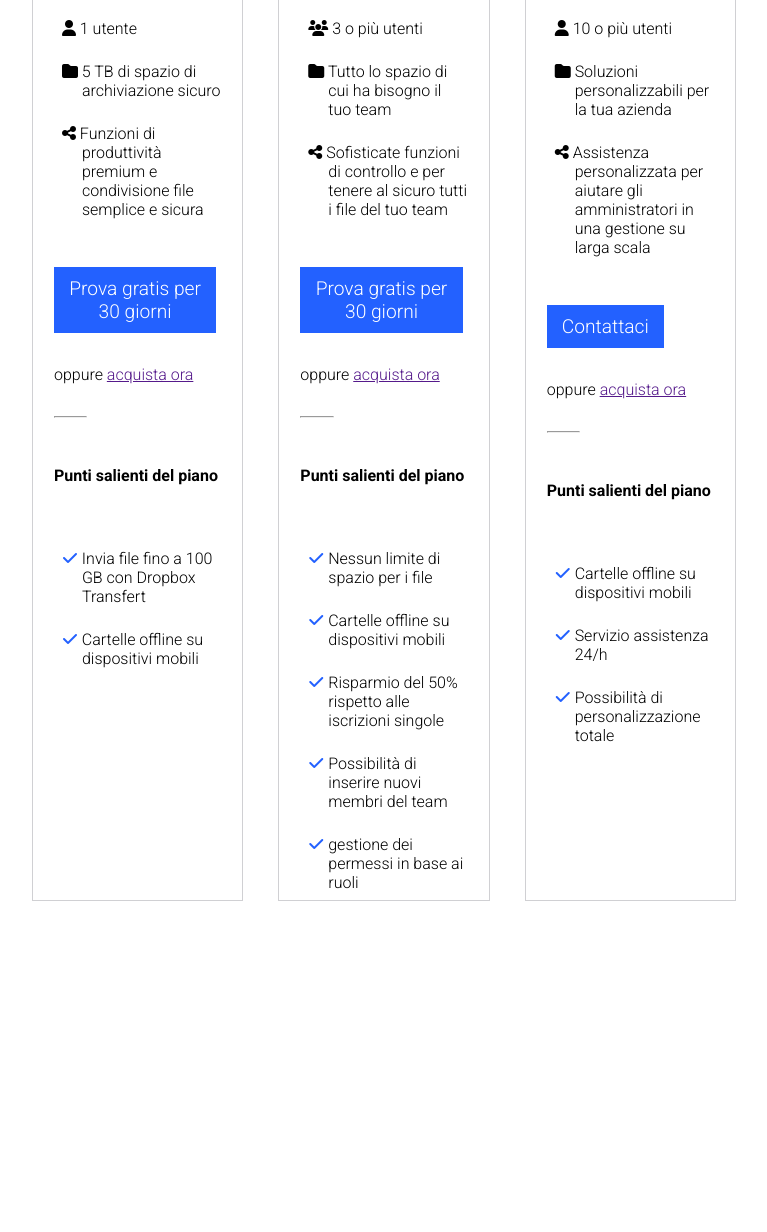
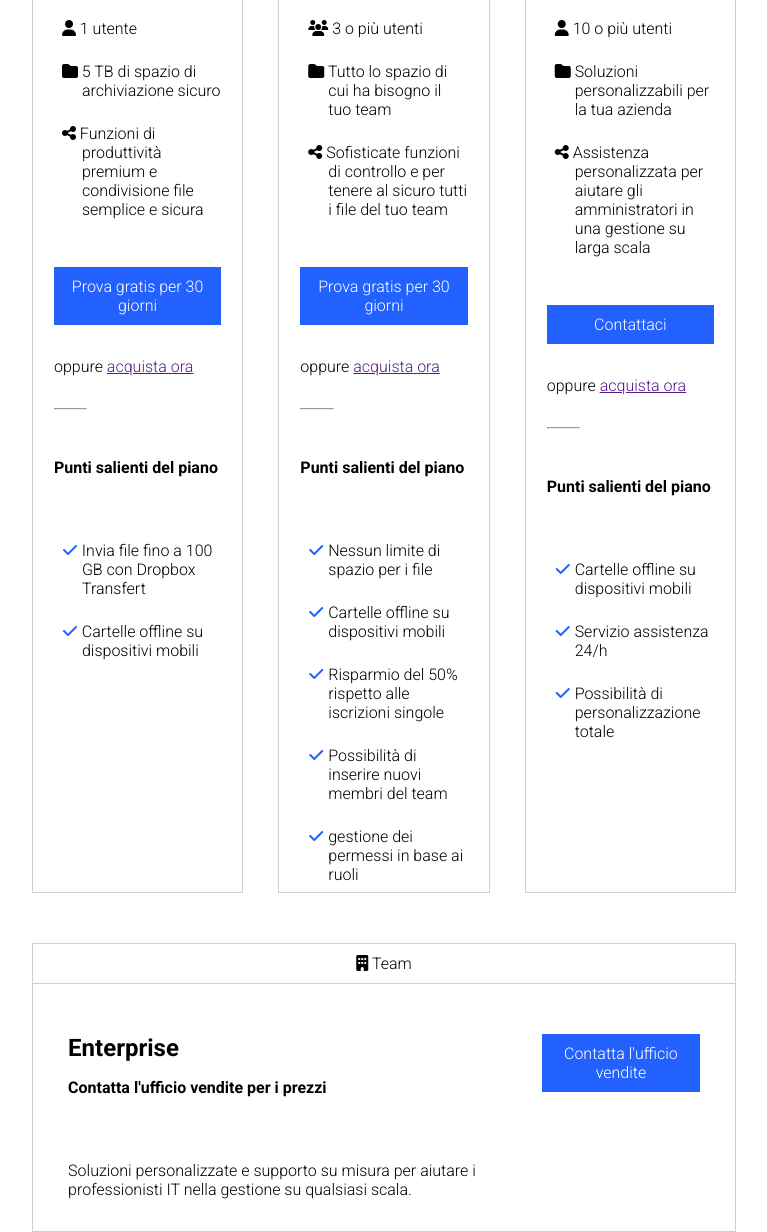
Before and after one commit to Elsti97/htmlcss-dropbox, a plain HTML site: page index.html in a window 1280 px wide. Shown: the part 1360-2592 px from the top of the page, without its empty margins (256-1023 px from the left). Before the commit the page ends 2261 px from the top, so only its background shows below. Drawn offline with Linux system fonts and the light colour scheme.

Commit message:
colonna team

```diff
--- a/assets/css/style.css
+++ b/assets/css/style.css
@@ -13,6 +13,33 @@
 .flex-between{
     display: flex;
     justify-content: space-between;
+}
+
+.flex-around{
+    display: flex;
+    justify-content: space-around;
+}
+
+.border-lg{
+    border: 1px solid #D0D0D3;
+}
+
+.width-80{
+    width: 80%;
+    margin: auto;
+}
+
+.width-20{
+    width: 20%;
+}
+
+.width-90{
+    width: 90%;
+    margin: auto;
+}
+
+.margin-su{
+    margin-top: 2.5rem;
 }
 
 /* header */
@@ -135,13 +162,12 @@ input[type='radio']:checked:after {
 
 /* colonne */
 .colonne{
-    margin-top: 50px;
+    margin: 50px 0;
     display: flex;
     justify-content: space-between;
     width: calc((100%/3)) -10px;
 }
 .col-30{
-    border: 1px solid #D0D0D3;
     flex-basis: 30%;
 }
 
@@ -151,12 +177,7 @@ input[type='radio']:checked:after {
     text-align: center;
 }
 
-.width-80{
-    width: 80%;
-    margin: auto;
-}
-
-h3{
+.width-80 > h3{
     font-size: 1.5rem;
     margin: 20px;
 }
@@ -166,8 +187,8 @@ h3{
 }
 
 .prova{
-    font-size: 1.2rem;
-    margin-top: 2.5rem;
+    font-size: 1rem;
+    width: 100%;
 }
 
 ul{
@@ -184,10 +205,6 @@ li{
     margin: 2rem 0;
 }
 
-.width-20{
-    width: 20%;
-}
-
 h4{
     margin: 3rem 0;
 }
@@ -195,3 +212,25 @@ h4{
 .fa-check{
     color: #2361FF;
 }
+
+/* team */
+.margin-top{
+    margin-top: 50px;
+}
+
+.team-sx{
+    flex-basis: 70%;
+}
+
+.team-sx > h3{
+    font-size: 1.5rem;
+    margin-bottom: 1rem;
+}
+
+.team-sx > p{
+    margin: 4rem 0 2rem 0;
+}
+
+.team-dx{
+    flex-basis: 25%;
+}
--- a/index.html
+++ b/index.html
@@ -72,8 +72,7 @@
             <!-- colonne -->
             <div class="colonne">
                 <!-- colonna 1 -->
-                <div class="col-30">
-                    <div class="flex">
+                <div class="col-30 border-lg">
                         <div class="target">
                             <i class="fa-solid fa-user"></i>
                             <span>Singolo</span>
@@ -87,7 +86,7 @@
                                 <li><i class="fa-solid fa-folder"></i> 5 TB di spazio di archiviazione sicuro</li>
                                 <li> <i class="fa-solid fa-share-nodes"></i> Funzioni di produttività premium e condivisione file semplice e sicura</li>
                             </ul>
-                            <button class="botton-blue prova">Prova gratis per 30 giorni</button>
+                            <button class="botton-blue prova margin-su">Prova gratis per 30 giorni</button>
                             <p class="compra">oppure <a href="">acquista ora</a></p>
                             <hr class="width-20">
                             <h4 class="bold">Punti salienti del piano</h4>
@@ -96,11 +95,10 @@
                                 <li><i class="fa-solid fa-check"></i> Cartelle offline su dispositivi mobili</li>
                             </ul>
                         </div>
-                    </div>
                 </div>
 
                     <!-- colonna 2 -->
-                    <div class="col-30">
+                    <div class="col-30 border-lg">
                         <div class="target">
                             <i class="fa-solid fa-users"></i>
                             <span>Team</span>
@@ -114,7 +112,7 @@
                                 <li><i class="fa-solid fa-folder"></i> Tutto lo spazio di cui ha bisogno il tuo team</li>
                                 <li> <i class="fa-solid fa-share-nodes"></i> Sofisticate funzioni di controllo e per tenere al sicuro tutti i file del tuo team</li>
                             </ul>
-                            <button class="botton-blue prova">Prova gratis per 30 giorni</button>
+                            <button class="botton-blue prova margin-su">Prova gratis per 30 giorni</button>
                             <p class="compra">oppure <a href="">acquista ora</a></p>
                             <hr class="width-20">
                             <h4 class="bold">Punti salienti del piano</h4>
@@ -129,7 +127,7 @@
                     </div>
 
                     <!-- colonna 3 -->
-                    <div class="col-30">
+                    <div class="col-30 border-lg">
                         <div class="target">
                             <i class="fa-solid fa-building"></i>
                             <span>Azienda</span>
@@ -143,7 +141,7 @@
                                 <li><i class="fa-solid fa-folder"></i> Soluzioni personalizzabili per la tua azienda</li>
                                 <li> <i class="fa-solid fa-share-nodes"></i> Assistenza personalizzata per aiutare gli amministratori in una gestione su larga scala</li>
                             </ul>
-                            <button class="botton-blue prova">Contattaci</button>
+                            <button class="botton-blue prova margin-su">Contattaci</button>
                             <p class="compra">oppure <a href="">acquista ora</a></p>
                             <hr class="width-20">
                             <h4 class="bold">Punti salienti del piano</h4>
@@ -156,6 +154,24 @@
                     </div>
             </div>
 
+            <!-- team -->
+            <div class="border-lg">
+                <div class="target">
+                    <i class="fa-solid fa-building"></i>
+                    <span>Team</span>
+                </div>
+                <div class="flex-between margin-top width-90">
+                    <div class="team-sx">
+                        <h3 class="bold">Enterprise</h3>
+                        <span class="bold">Contatta l'ufficio vendite per i prezzi</span>
+                        <p>Soluzioni personalizzate e supporto su misura per aiutare i professionisti IT nella gestione su qualsiasi scala.</p>
+                    </div>
+                    <div class="team-dx">
+                        <button class="botton-blue prova">Contatta l'ufficio vendite</button>
+                    </div>
+
+                </div>
+            </div>
         </section>
     </main>
 
```
